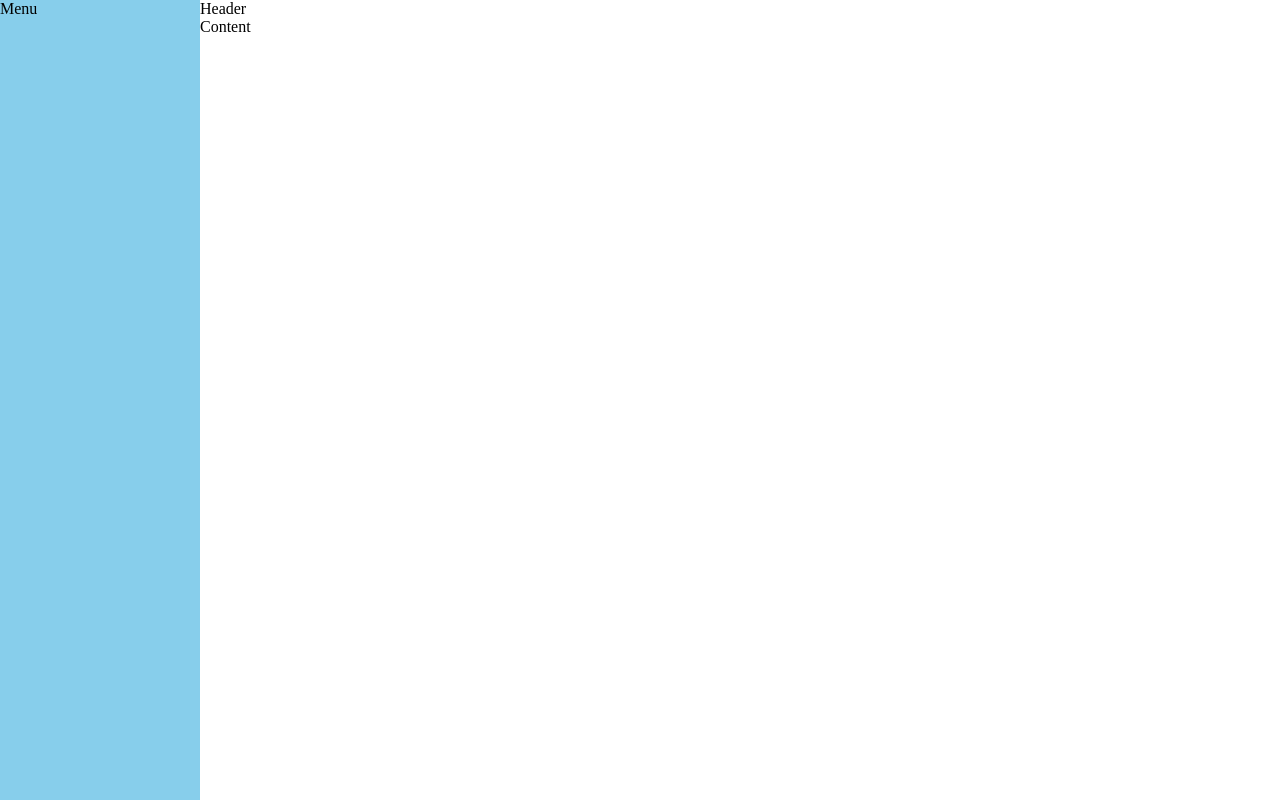
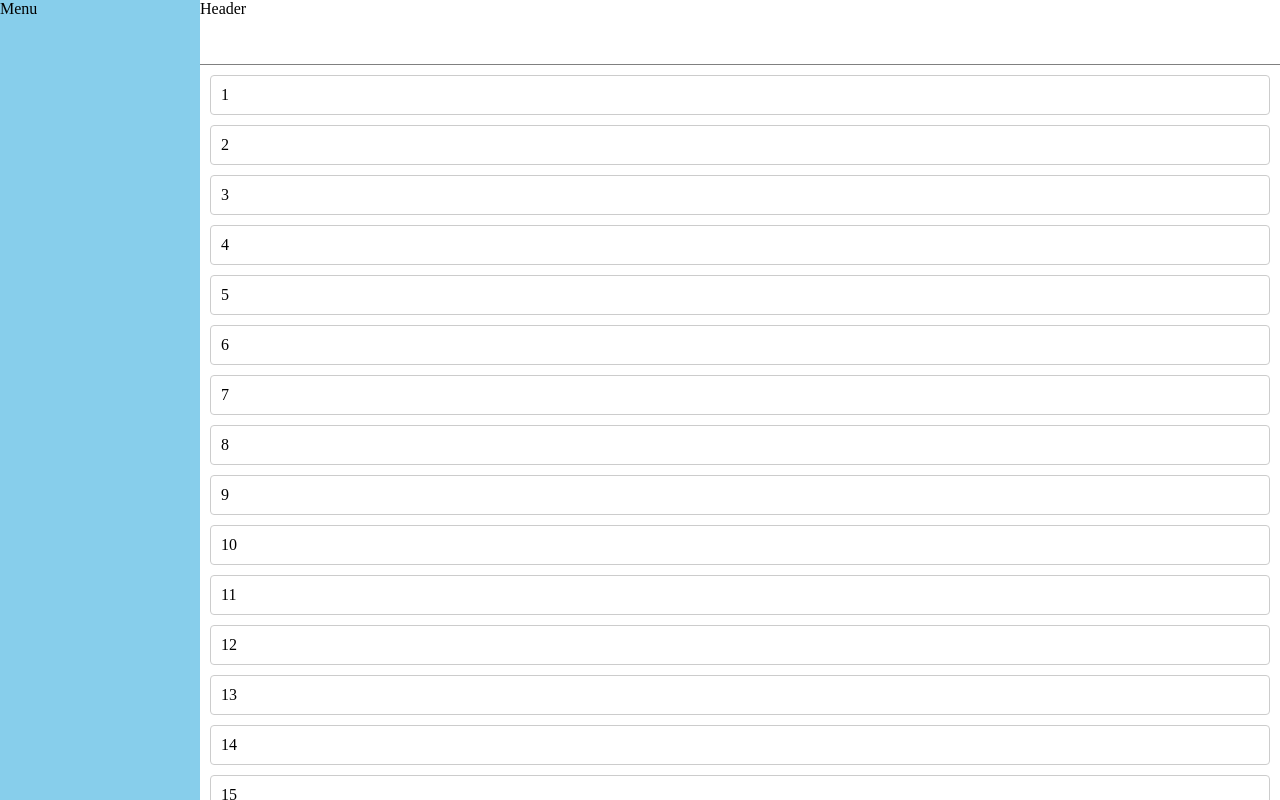
Before and after one commit to ChrngFu/learn-ts-xm, a Vue app: page / in a window 1280 px wide. Built offline with nearby package versions, Linux system fonts and the light colour scheme.

Commit message:
bem布局

```diff
--- a/src/Layout/Content/index.vue
+++ b/src/Layout/Content/index.vue
@@ -1,7 +1,22 @@
 <template>
-  <div>Content</div>
+  <div class="xm-content">
+    <div v-for="item in 100" :key="item" class="xm-content__item">
+      {{ item }}
+    </div>
+  </div>
 </template>
 
 <script setup lang="ts"></script>
 
-<style scoped></style>
+<style scoped lang="scss">
+  @include b(content) {
+    flex: 1;
+    overflow-y: auto;
+    @include e(item) {
+      margin: 10px;
+      padding: 10px;
+      border: 1px solid #ccc;
+      border-radius: 4px;
+    }
+  }
+</style>
--- a/src/Layout/Header/index.vue
+++ b/src/Layout/Header/index.vue
@@ -1,7 +1,12 @@
 <template>
-  <div>Header</div>
+  <div class="xm-header">Header</div>
 </template>
 
 <script setup lang="ts"></script>
 
-<style scoped></style>
+<style scoped lang="scss">
+  @include b(header) {
+    height: 64px;
+    border-bottom: 1px solid grey;
+  }
+</style>
--- a/src/Layout/index.vue
+++ b/src/Layout/index.vue
@@ -3,7 +3,7 @@
     <div>
       <Menu></Menu>
     </div>
-    <div>
+    <div class="xm-layout__right">
       <Header></Header>
       <Content></Content>
     </div>
@@ -20,5 +20,10 @@
   @include b(layout) {
     @include bfc;
     display: flex;
+    @include e(right) {
+      display: flex;
+      flex: 1;
+      flex-direction: column;
+    }
   }
 </style>
```
